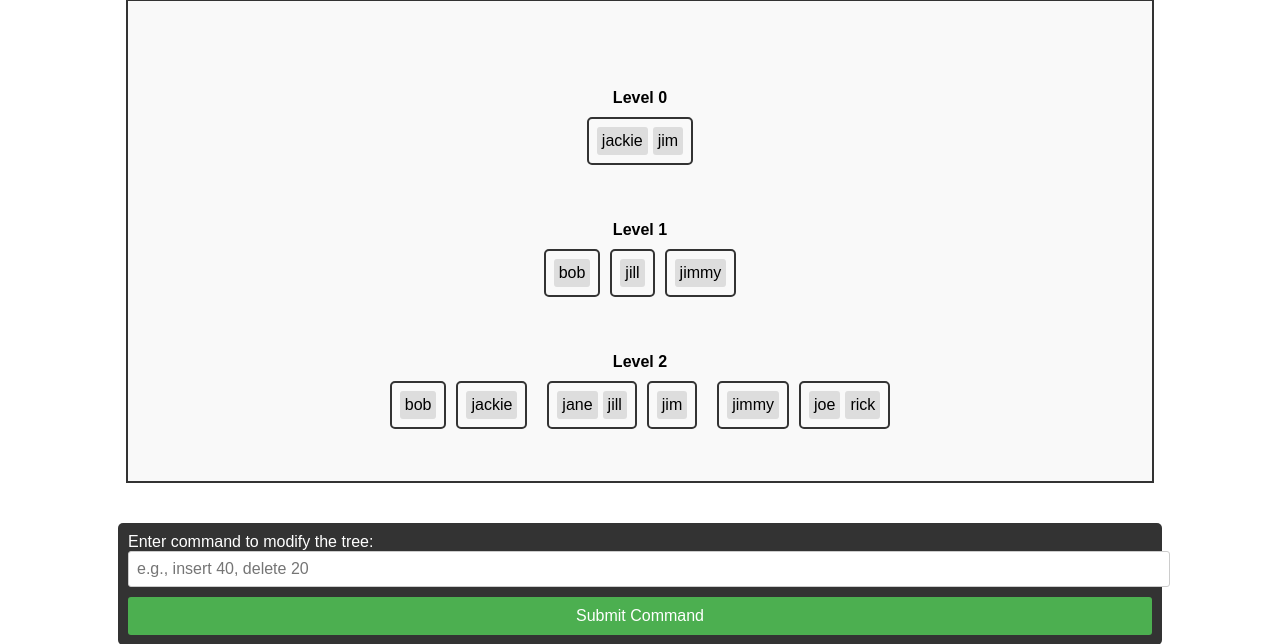
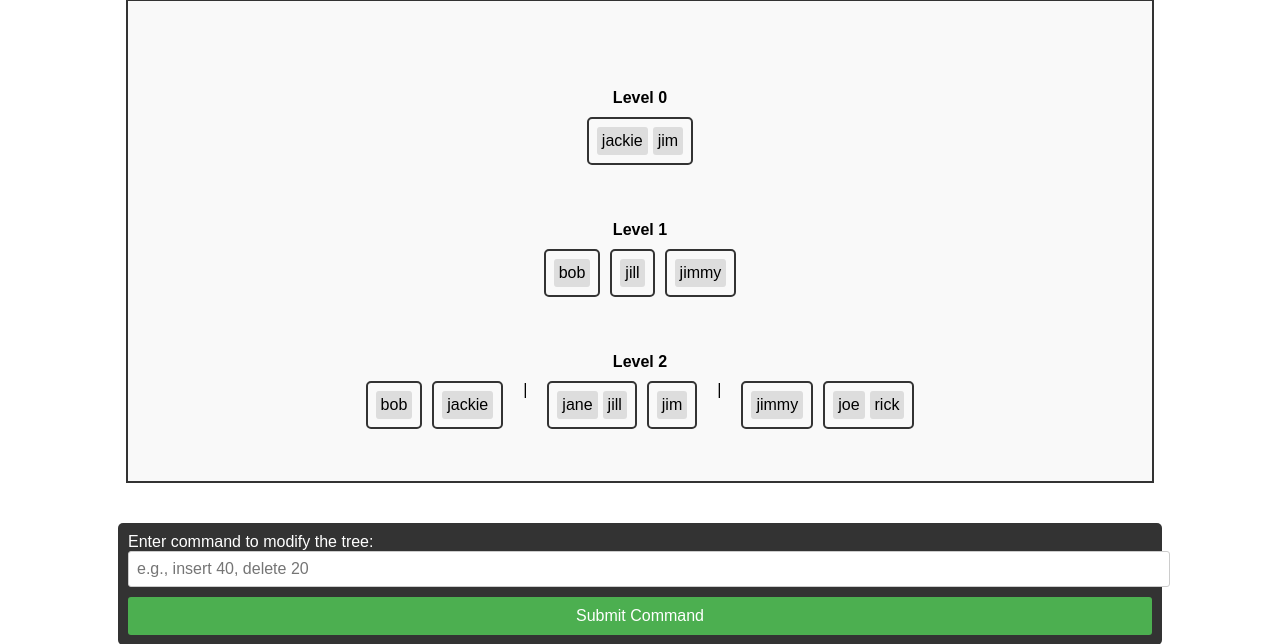
Before and after one commit to joshbroughton/trees-project, a Flask app: page / in a window 1280 px wide. Shown: the part 99-743 px from the top of the page. Run offline with Flask 3, Linux system fonts and the light colour scheme.

Commit message:
add visual divider between children

```diff
--- a/app/templates/tree.html
+++ b/app/templates/tree.html
@@ -4,6 +4,11 @@
             <p class="level-label">Level {{ level }}</p>
             <div class="node-group">
                 {% for nodes in nodes_at_level %}
+                    {% if loop.index0 != 0 and loop.index0 != nodes_at_level|length %}
+                        <div class="divider">
+                            |
+                        </div>
+                    {% endif %}
                     <div class="node-set">
                         {% for node in nodes %}
                             <div class="node">
```
Also changed, not shown: 1 other file.
